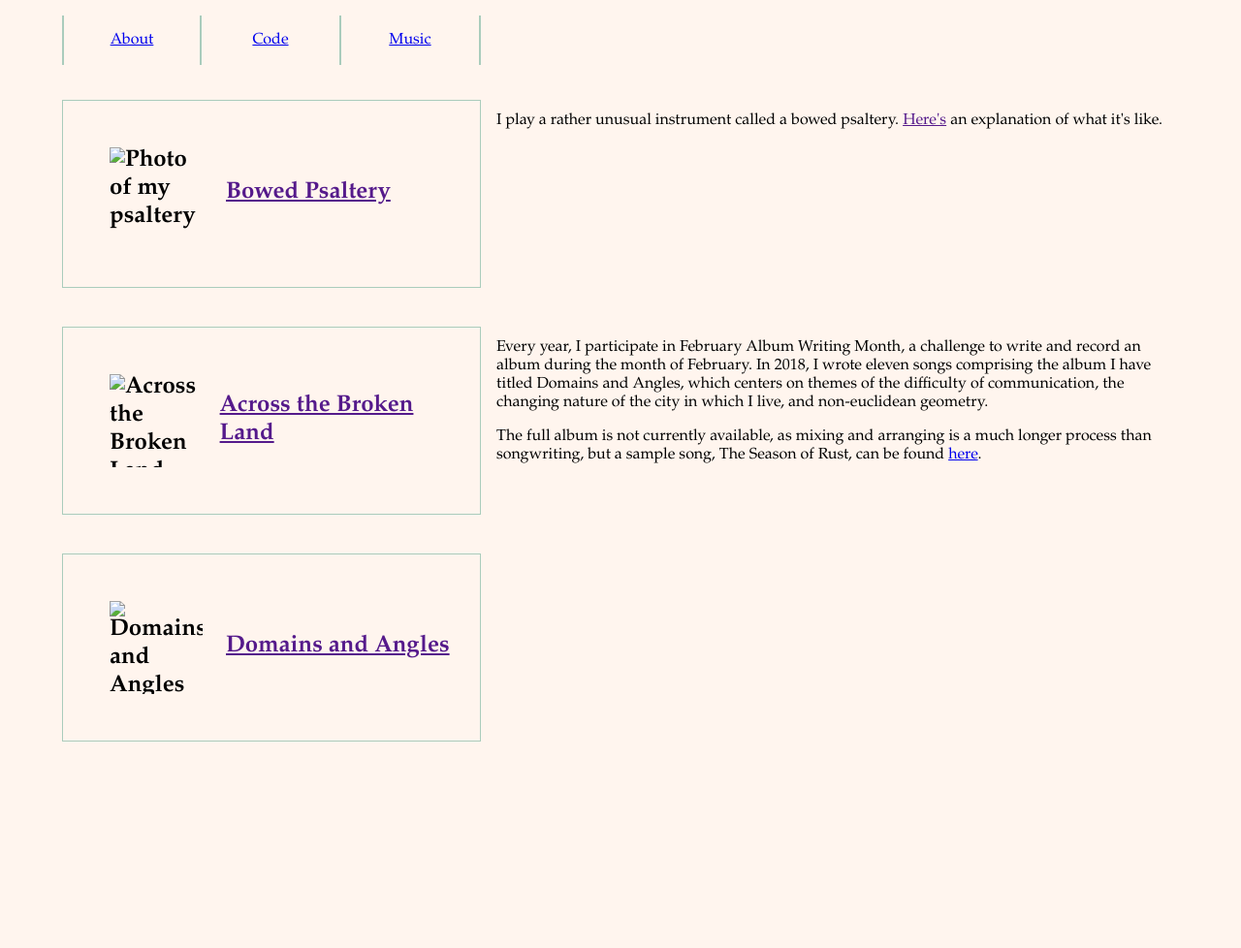
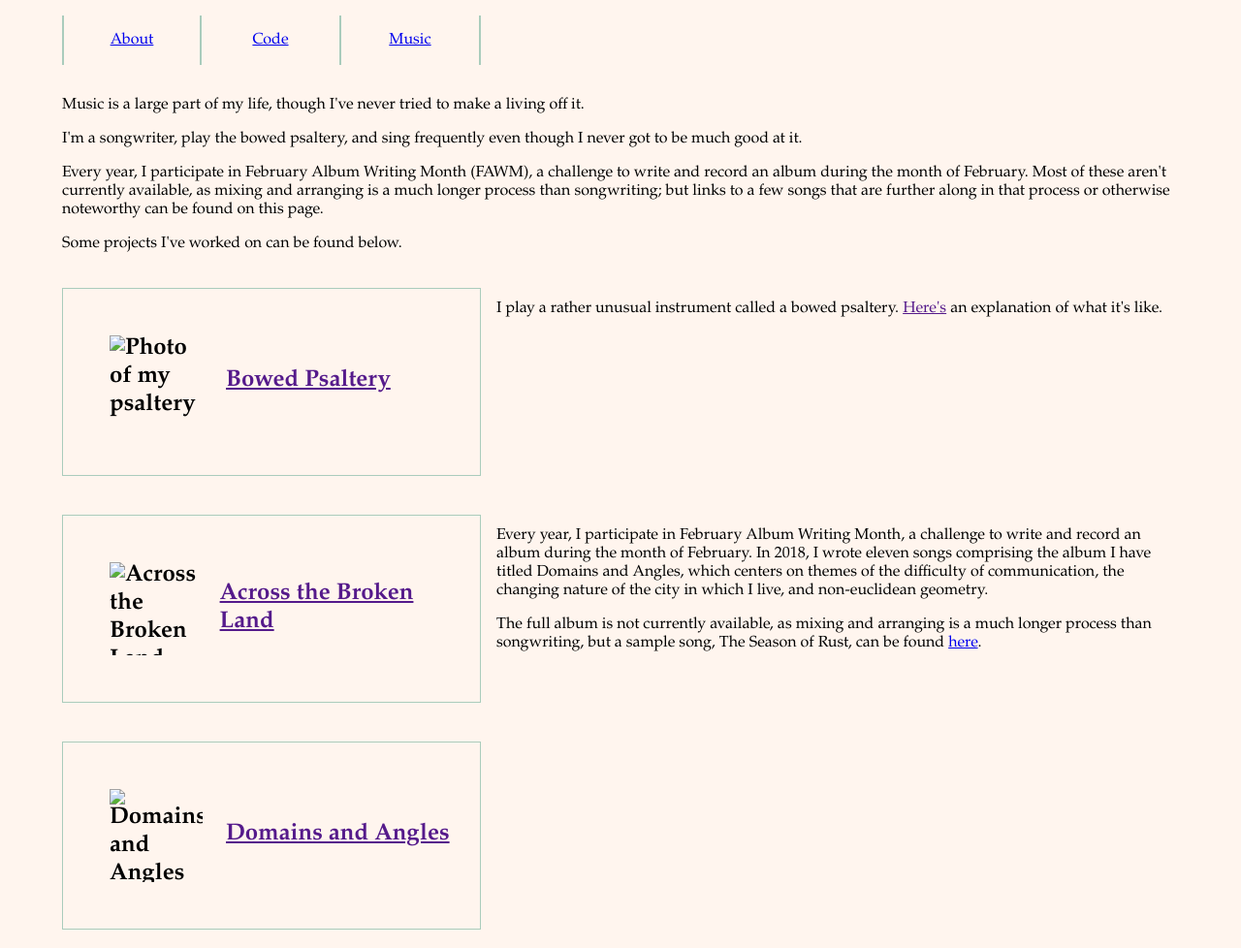
Before and after one commit to ForrestWeiswolf/forrestweiswolf.github.io, a Jekyll site: the page built from music.html, in a window 1280 px wide. Shown: the whole page at 97% size. Built offline with Jekyll 4.4.1, drawn with Linux system fonts in a browser that asks for light colours; before the commit the page ends 900 px from its top, so only the background shows below that.

Commit message:
Add descriptions to project pages

```diff
--- a/code_projects.html
+++ b/code_projects.html
@@ -3,6 +3,12 @@ layout: default
 title: Forrest Wolf - Code
 ---
 <div>
+  <p>Professionally, I'm a full-stack software engineer. Mostly Node/Express/React, but willing to use whatever technology suits what I'm trying to do.</p>
+  <p>Here are some projects I’ve worked on.</p>
+  <p>
+    (All of this, as well as some miscelaneous or unfinished projects, can also be found on my <a href="https://github.com/ForrestWeiswolf">Github account</a>, which might be more up to date. If you’re looking for work I’ve done professionally, rather than open-source / personal projects, you might want to check out <a href="https://www.linkedin.com/in/forrest-wolf/">LinkedIn</a>.)
+  </p>
+
   <h1>Projects</h1>
 
   <section class="project flex">
--- a/music.html
+++ b/music.html
@@ -3,6 +3,13 @@ layout: default
 title: Forrest Wolf - Music
 ---
 <div>
+  <p>Music is a large part of my life, though I've never tried to make a living off it.</p>
+  <p>I'm a songwriter, play the bowed psaltery, and sing frequently even though I never got to be much good at it.</p>
+  <p>
+    Every year, I participate in February Album Writing Month (FAWM), a challenge to write and record an album during the month of February. Most of these aren't currently available, as mixing and arranging is a much longer process than songwriting; but links to a few songs that are further along in that process or otherwise noteworthy can be found on this page.
+  </p>
+  <p>Some projects I've worked on can be found below.</p>
+
   <section class="project flex">
     <h2 class="left-side">
       <img src="" alt="Photo of my psaltery">
```
